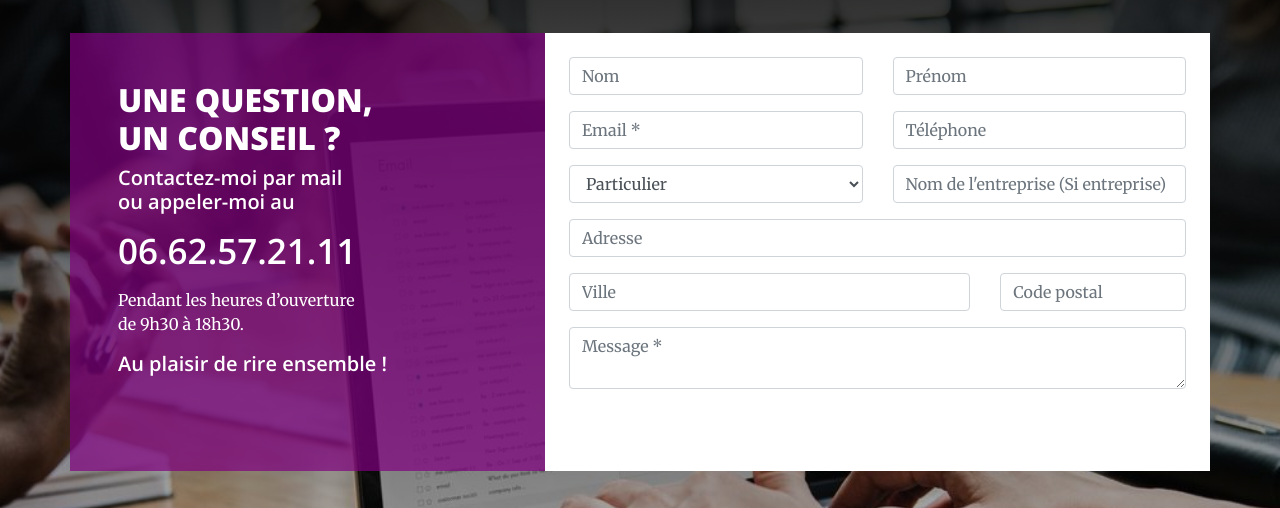
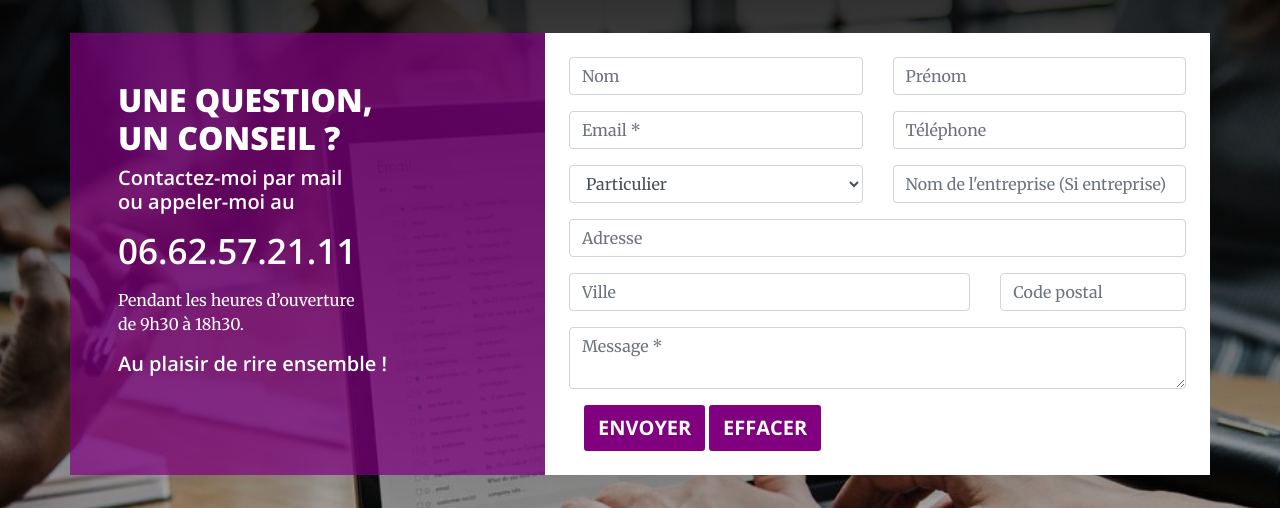
Before and after one commit to franck-artaud/Rigologie, a website: page contact.html in a window 1280 px wide. Shown: the part 95-603 px from the top of the page. Drawn offline with nearby package versions, Linux system fonts and the light colour scheme.

Commit message:
form et buton ok

```diff
--- a/contact.html
+++ b/contact.html
@@ -207,8 +207,8 @@
                           </div>
                         </div>
                         <div class="col-md-6">
-                            <button type="submit" class="sendBtn btn button2">Envoyer</button>
-                            <button type="reset" class="clearBtn btn button2">Effacer</button>
+                            <button type="submit" class="sendBtn btn button3">Envoyer</button>
+                            <button type="reset" class="clearBtn btn button3">Effacer</button>
                         </div>
                     </div>
                 </form>
--- a/css/creative.css
+++ b/css/creative.css
@@ -393,12 +393,35 @@ header.presentation p span {
   color: #fff;
 }
 
+
+
+
 .button2 {
   font-size: 20px;
   color: #fff;
   border-radius: 3px;
   margin-top: 0px;
 }
+
+.button3 {
+  font-size: 20px;
+  color: #fff;
+  border-radius: 3px;
+  margin-top: 0px;
+  background-color: #800080;
+  border: 2px solid #800080;
+
+}
+
+.button3:hover {
+  color: #800080;
+  border-radius: 3px;
+  border: 2px solid #800080;
+  background-color: #fff;
+  transition: 1s;
+
+}
+
 
 
 .button2:hover {
```
